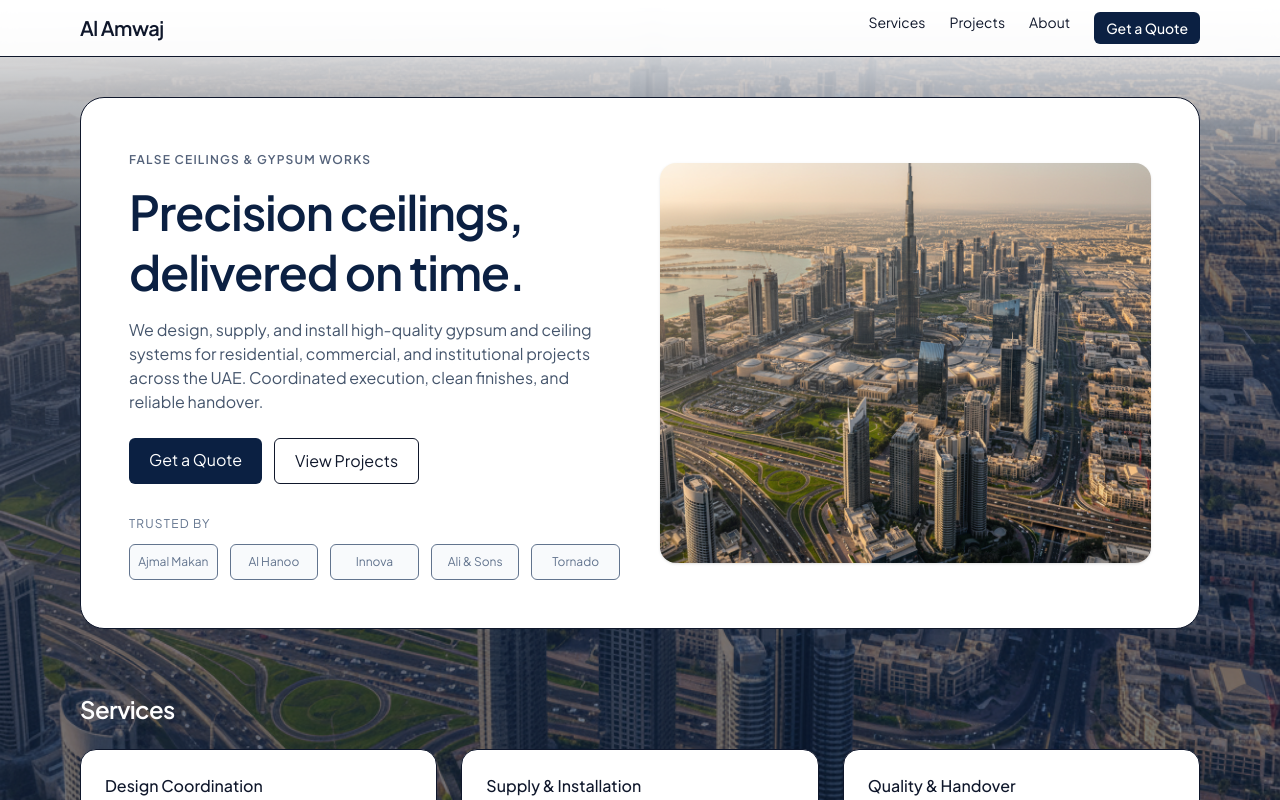
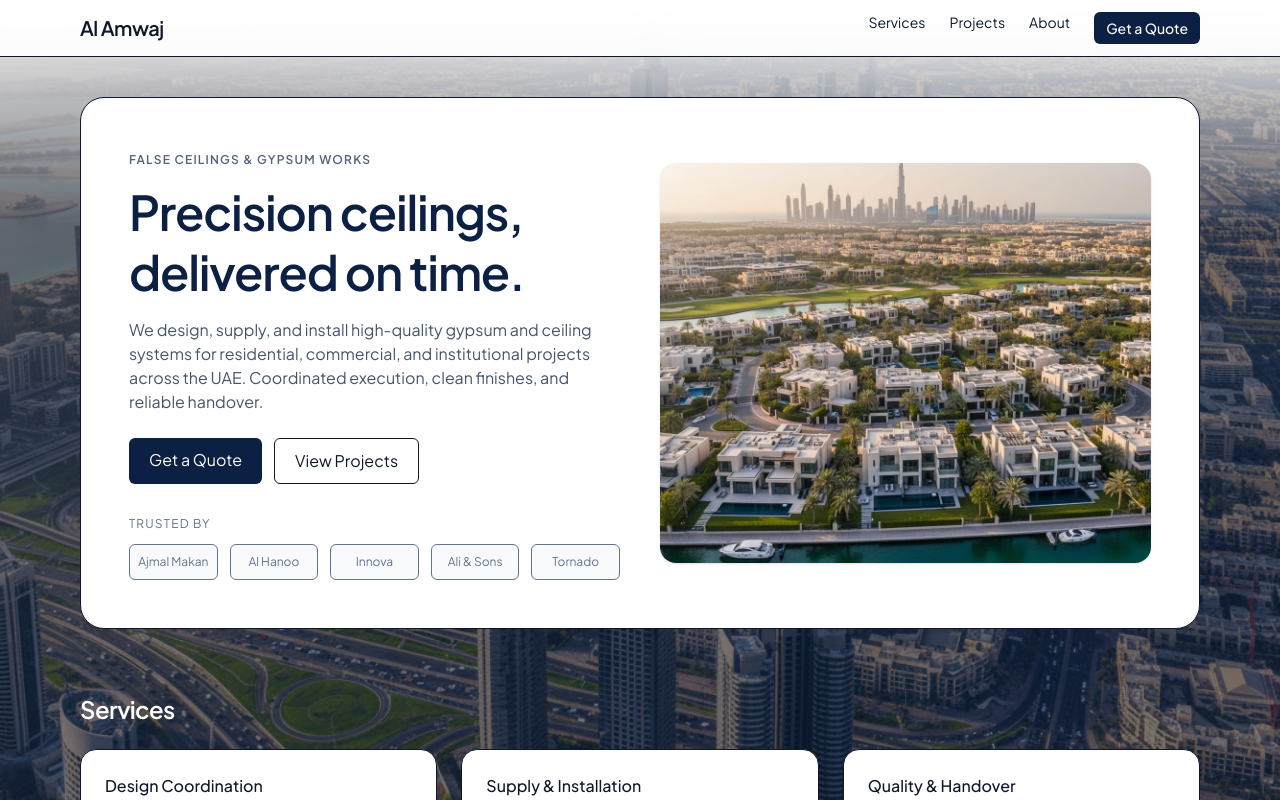
Before and after one commit to WovenTexLTD/Al-Amwaj-BLDG-MAINT.-est, a Next.js app: page / in a window 1280 px wide. Shown: the top 800 px of the page. Built offline with nearby package versions, Linux system fonts and the light colour scheme.

Commit message:
Update page.tsx

```diff
--- a/src/app/page.tsx
+++ b/src/app/page.tsx
@@ -58,7 +58,7 @@ export default function Home() {
         {/* RIGHT SIDE: IMAGE BOX */}
         <div className="relative h-[320px] md:h-[400px] rounded-2xl overflow-hidden shadow-sm">
           <Image
-            src="/hero.png" // or any other image you want to display here
+            src="/residential.png" // or any other image you want to display here
             alt="Ongoing Al Amwaj Project"
             fill
             className="object-cover"
```
